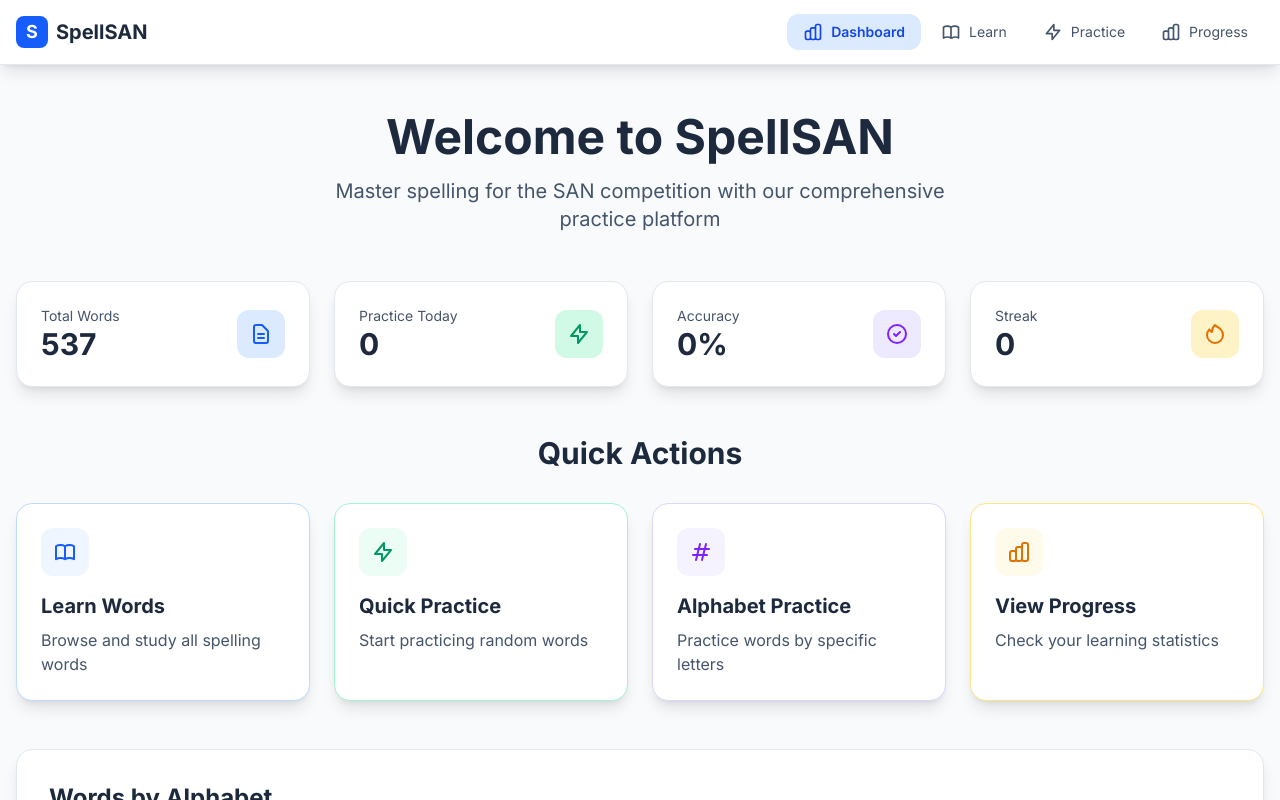
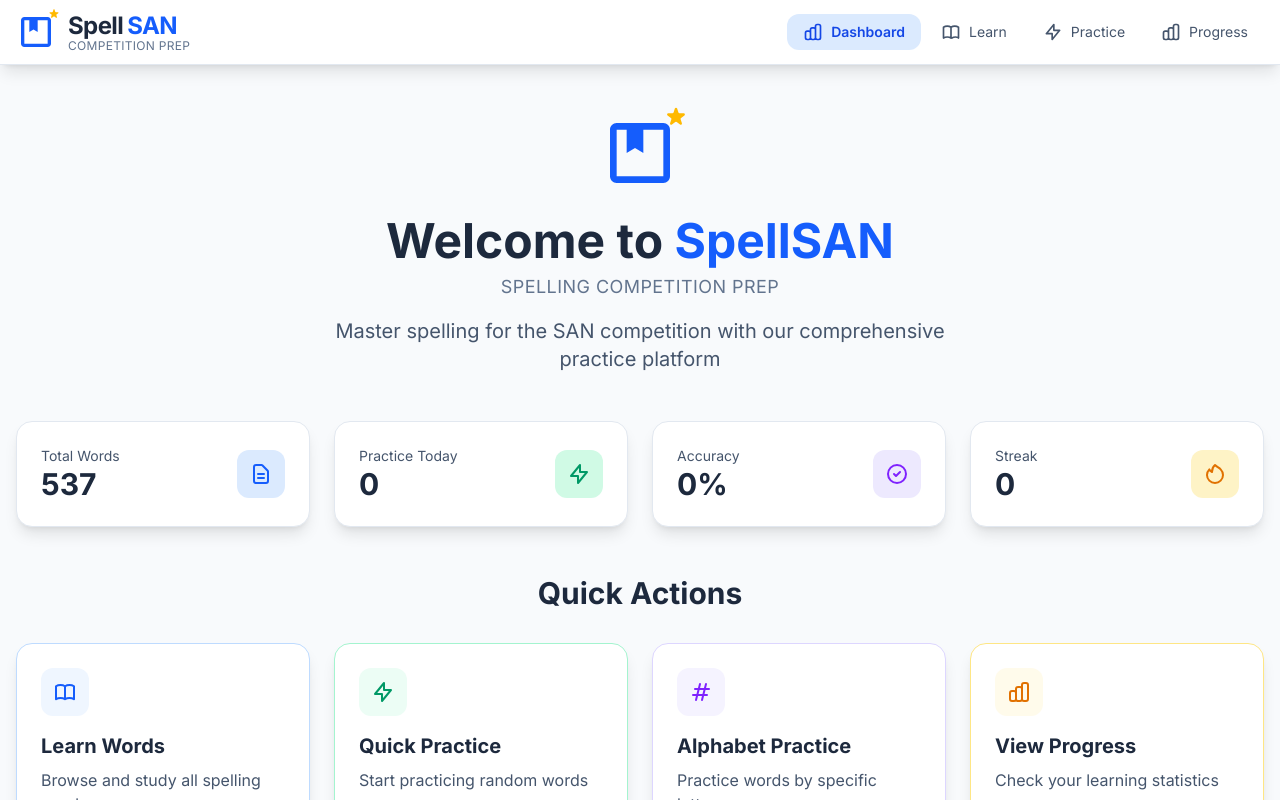
Before and after one commit to masabinhok/spellsan, a Next.js app: page / in a window 1280 px wide. Shown: the top 800 px of the page. Built offline with nearby package versions, Linux system fonts and the light colour scheme.

Commit message:
Enhance Navigation and Dashboard UI with new icons and improved layout

```diff
--- a/app/components/Navigation.tsx
+++ b/app/components/Navigation.tsx
@@ -53,11 +53,26 @@ const Navigation = () => {
       <div className="container mx-auto px-4">
         <div className="flex justify-between items-center h-16">
           {/* Logo */}
-          <Link href="/" className="flex items-center space-x-2">
-            <div className="w-8 h-8 bg-blue-600 rounded-lg flex items-center justify-center">
-              <span className="text-white font-bold text-lg">S</span>
+          <Link href="/" className="flex items-center space-x-3">
+            <div className="relative">
+              {/* Clean Book Icon */}
+              <svg className="w-10 h-10 text-blue-600" fill="currentColor" viewBox="0 0 24 24">
+                <path d="M19 3H5C3.9 3 3 3.9 3 5V19C3 20.1 3.9 21 5 21H19C20.1 21 21 20.1 21 19V5C21 3.9 20.1 3 19 3ZM19 19H5V5H8V12L10.5 10.5L13 12V5H19V19Z" />
+              </svg>
+              {/* Clean Sparkle accent */}
+              <div className="absolute -top-1 -right-1 w-3 h-3">
+                <svg className="w-full h-full text-amber-400" fill="currentColor" viewBox="0 0 20 20">
+                  <path d="M9.049 2.927c.3-.921 1.603-.921 1.902 0l1.07 3.292a1 1 0 00.95.69h3.462c.969 0 1.371 1.24.588 1.81l-2.8 2.034a1 1 0 00-.364 1.118l1.07 3.292c.3.921-.755 1.688-1.54 1.118l-2.8-2.034a1 1 0 00-1.175 0l-2.8 2.034c-.784.57-1.838-.197-1.539-1.118l1.07-3.292a1 1 0 00-.364-1.118L2.98 8.72c-.783-.57-.38-1.81.588-1.81h3.461a1 1 0 00.951-.69l1.07-3.292z" />
+                </svg>
+              </div>
             </div>
-            <span className="font-bold text-xl text-slate-800 hidden sm:block">SpellSAN</span>
+            <div className="hidden sm:block">
+              <div className="flex items-baseline space-x-1">
+                <span className="font-bold text-2xl text-slate-800 tracking-tight">Spell</span>
+                <span className="font-bold text-2xl text-blue-600 tracking-tight">SAN</span>
+              </div>
+              <div className="text-xs text-slate-500 -mt-1 tracking-wide">COMPETITION PREP</div>
+            </div>
           </Link>
 
           {/* Desktop Navigation */}
@@ -69,8 +84,8 @@ const Navigation = () => {
                   key={item.href}
                   href={item.href}
                   className={`flex items-center space-x-2 px-4 py-2 rounded-xl transition-all ${isActive
-                      ? "bg-blue-100 text-blue-700 font-semibold"
-                      : "text-slate-600 hover:bg-slate-100 hover:text-slate-800"
+                    ? "bg-blue-100 text-blue-700 font-semibold"
+                    : "text-slate-600 hover:bg-slate-100 hover:text-slate-800"
                     }`}
                 >
                   {item.icon}
@@ -108,8 +123,8 @@ const Navigation = () => {
                     href={item.href}
                     onClick={() => setIsMenuOpen(false)}
                     className={`flex flex-col items-center space-y-1 p-3 rounded-xl transition-all ${isActive
-                        ? "bg-blue-100 text-blue-700 font-semibold"
-                        : "text-slate-600 hover:bg-slate-100 hover:text-slate-800"
+                      ? "bg-blue-100 text-blue-700 font-semibold"
+                      : "text-slate-600 hover:bg-slate-100 hover:text-slate-800"
                       }`}
                   >
                     {item.icon}
--- a/app/page.tsx
+++ b/app/page.tsx
@@ -88,9 +88,24 @@ export default function Dashboard() {
       <div className="container mx-auto px-4 py-6 md:py-12 max-w-7xl">
         {/* Hero Section */}
         <div className="text-center mb-8 md:mb-12">
-          <h1 className="text-3xl sm:text-4xl md:text-5xl font-bold text-slate-800 mb-4">
-            Welcome to SpellSAN
+          <div className="flex items-center justify-center space-x-4 mb-6">
+            <div className="relative">
+              {/* Clean Book Icon */}
+              <svg className="w-16 h-16 md:w-20 md:h-20 text-blue-600" fill="currentColor" viewBox="0 0 24 24">
+                <path d="M19 3H5C3.9 3 3 3.9 3 5V19C3 20.1 3.9 21 5 21H19C20.1 21 21 20.1 21 19V5C21 3.9 20.1 3 19 3ZM19 19H5V5H8V12L10.5 10.5L13 12V5H19V19Z" />
+              </svg>
+              {/* Clean Star accent */}
+              <div className="absolute -top-2 -right-2 w-6 h-6">
+                <svg className="w-full h-full text-amber-400" fill="currentColor" viewBox="0 0 20 20">
+                  <path d="M9.049 2.927c.3-.921 1.603-.921 1.902 0l1.07 3.292a1 1 0 00.95.69h3.462c.969 0 1.371 1.24.588 1.81l-2.8 2.034a1 1 0 00-.364 1.118l1.07 3.292c.3.921-.755 1.688-1.54 1.118l-2.8-2.034a1 1 0 00-1.175 0l-2.8 2.034c-.784.57-1.838-.197-1.539-1.118l1.07-3.292a1 1 0 00-.364-1.118L2.98 8.72c-.783-.57-.38-1.81.588-1.81h3.461a1 1 0 00.951-.69l1.07-3.292z" />
+                </svg>
+              </div>
+            </div>
+          </div>
+          <h1 className="text-3xl sm:text-4xl md:text-5xl font-bold text-slate-800 mb-2">
+            Welcome to <span className="text-blue-600">SpellSAN</span>
           </h1>
+          <div className="text-lg text-slate-500 mb-4 tracking-wide">SPELLING COMPETITION PREP</div>
           <p className="text-lg md:text-xl text-slate-600 max-w-2xl mx-auto px-4">
             Master spelling for the SAN competition with our comprehensive
             practice platform
```
